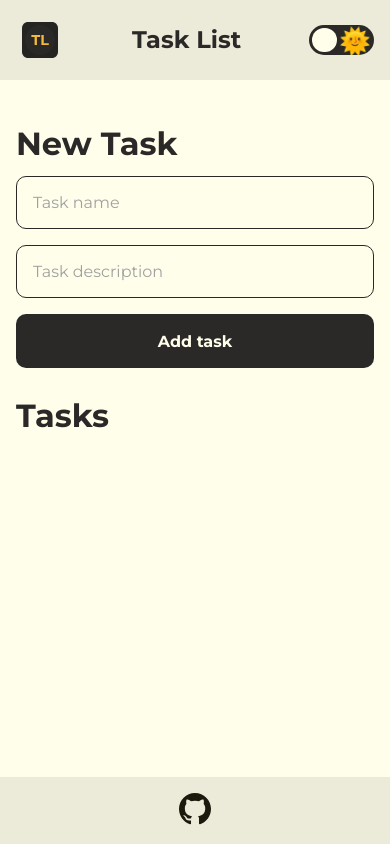
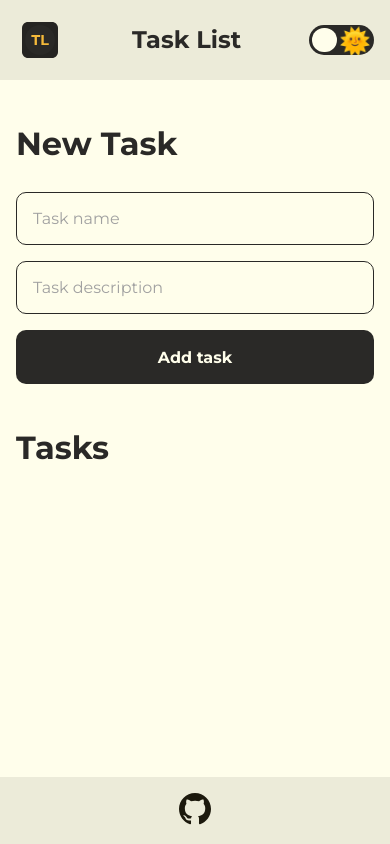
Before and after one commit to Lambtsa/todo-app-react, a React (Create React App) app: page / in a window 390 px wide. Built offline with nearby package versions, Linux system fonts and the light colour scheme.

Commit message:
update padding mobile

```diff
--- a/src/styles/main.scss
+++ b/src/styles/main.scss
@@ -128,6 +128,7 @@ button {
 .form {
   display: flex;
   flex-direction: column;
+  padding: 1rem 0;
 }
 .form__input {
   padding: 1rem;
@@ -247,7 +248,6 @@ p.listItem__tag {
   }
   form {
     margin: 0;
-    padding: 1rem 0;
   }
   .listItem__btn {
     background-color: $black;
```
